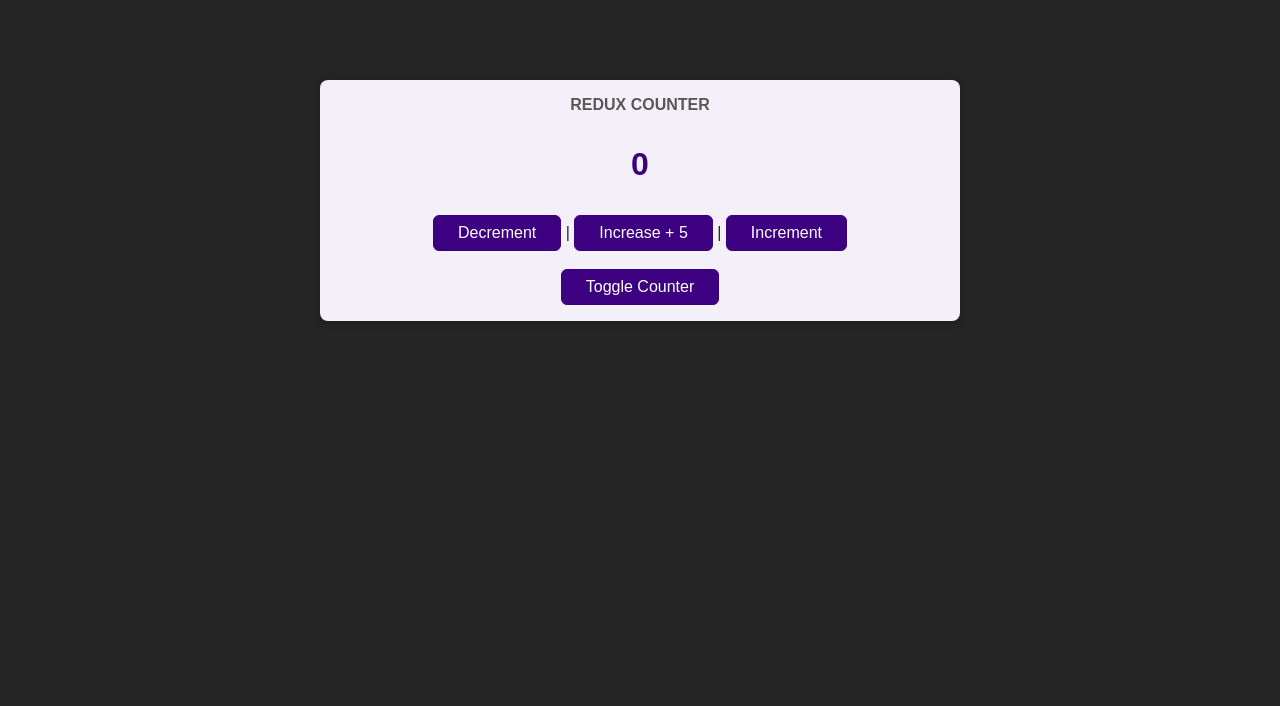
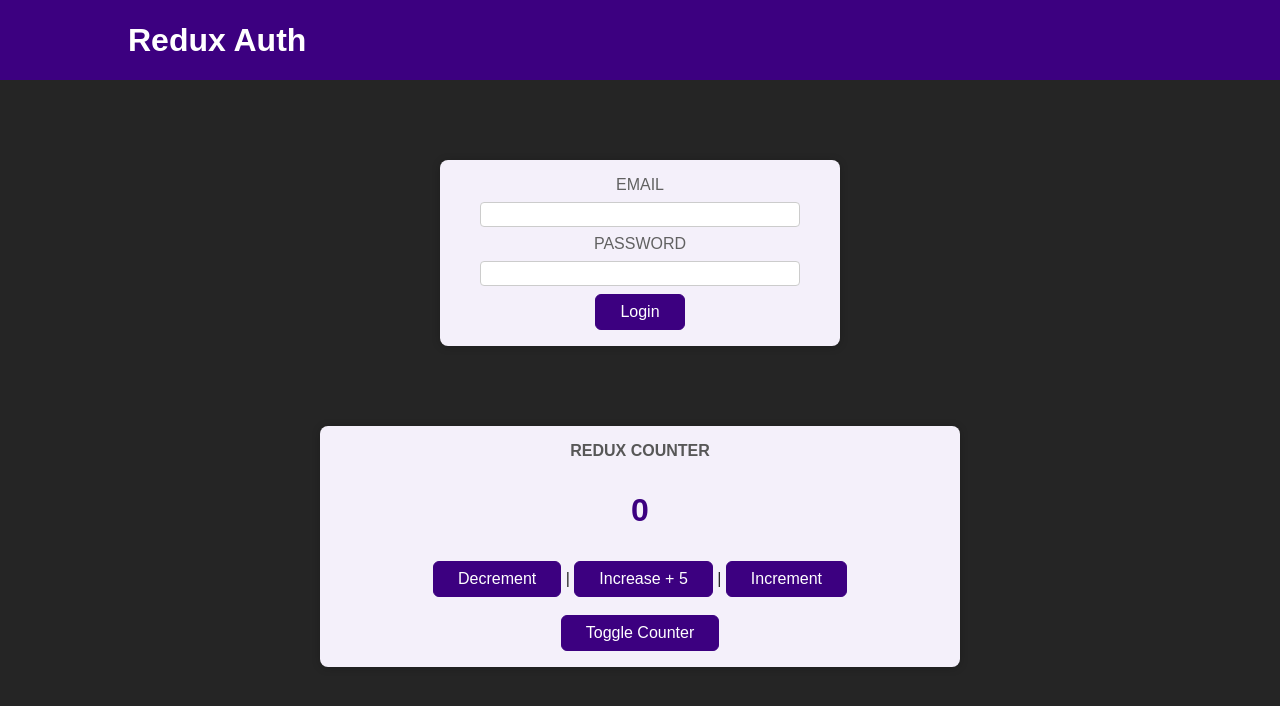
Before and after one commit to lucho20pt/react-udemy-21-redux-store, a React (Create React App) app: page / in a window 1280 px wide. Shown: the top 706 px of the page. Built offline with nearby package versions, Linux system fonts and the light colour scheme.

Commit message:
add: cond render comp based on AuthSelector()

```diff
--- a/src/App.js
+++ b/src/App.js
@@ -1,9 +1,20 @@
-import Counter from './components/Counter';
-
+import Counter from "./components/Counter";
+import Header from "./components/Header";
+import Auth from "./components/Auth";
+import UserProfile from "./components/UserProfile";
+import { useSelector } from "react-redux";
+// import { authActions } from "./store";
 
 function App() {
+  //
+  const auth = useSelector((state) => state.auth.isAuthenticated);
+
   return (
-    <Counter />
+    <>
+      <Header />
+      {auth ? <UserProfile /> : <Auth />}
+      <Counter />
+    </>
   );
 }
 
--- a/src/components/Header.js
+++ b/src/components/Header.js
@@ -1,22 +1,28 @@
-import classes from './Header.module.scss';
+import { useSelector } from "react-redux";
+import classes from "./Header.module.scss";
 
 const Header = () => {
+  //
+  const auth = useSelector((state) => state.auth.isAuthenticated);
+
   return (
     <header className={classes.header}>
       <h1>Redux Auth</h1>
+      {auth && (
         <nav>
           <ul>
             <li>
-            <a href='/'>My Products</a>
+              <a href="/">My Products</a>
             </li>
             <li>
-            <a href='/'>My Sales</a>
+              <a href="/">My Sales</a>
             </li>
             <li>
               <button>Logout</button>
             </li>
           </ul>
         </nav>
+      )}
     </header>
   );
 };
--- a/src/store/index.js
+++ b/src/store/index.js
@@ -28,7 +28,7 @@
 
 // Auth Slice
 const initialAuthState = {
-  authenthication: false,
+  isAuthenticated: false,
 };
 
 const authSlice = createSlice({
@@ -36,10 +36,10 @@
   initialState: initialAuthState,
   reducers: {
     login(state) {
-      state.authenthication = true;
+      state.isAuthenticated = true;
     },
     logout(state) {
-      state.authenthication = false;
+      state.isAuthenticated = false;
     },
   },
 });
```
Lines whose indentation alone changed are shown as unchanged.
